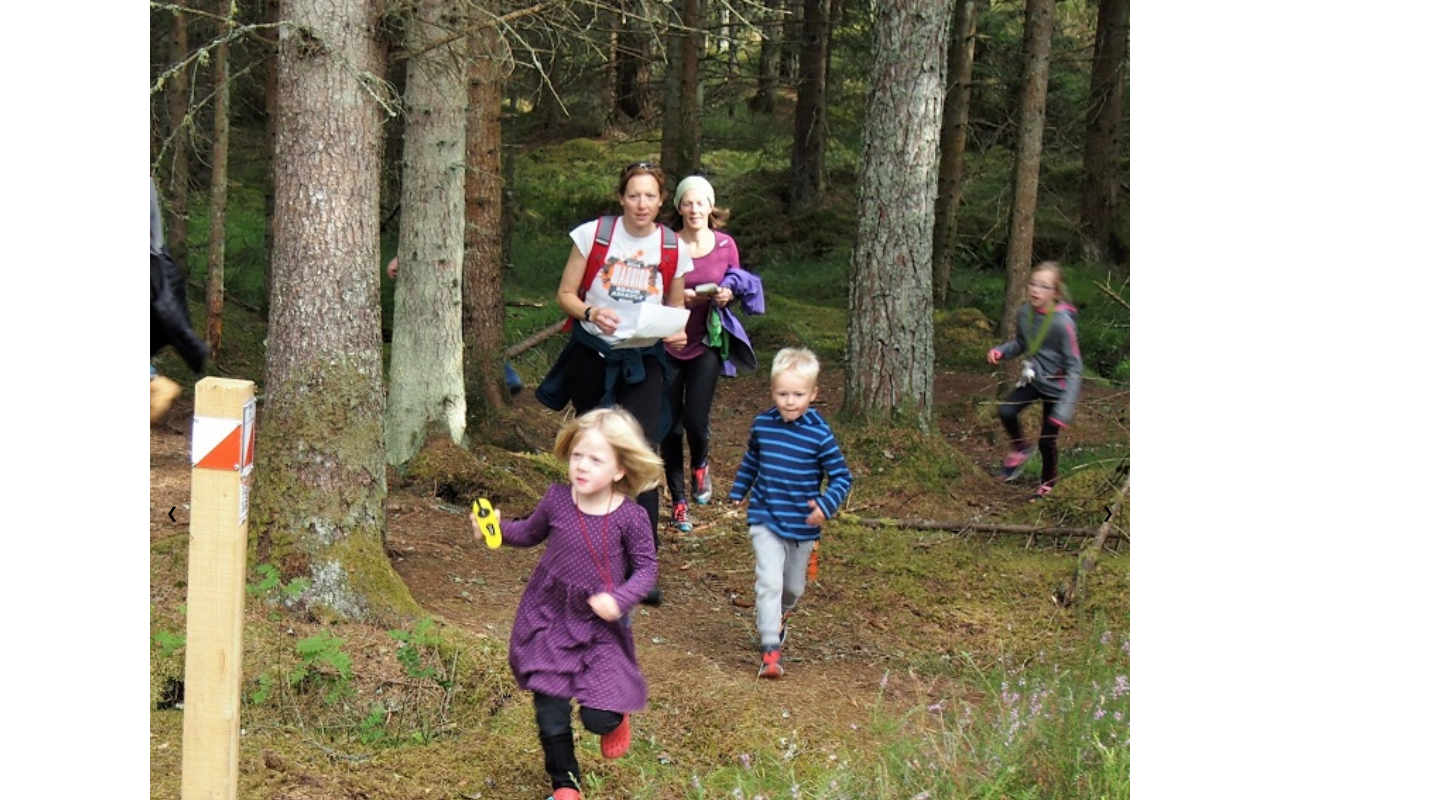
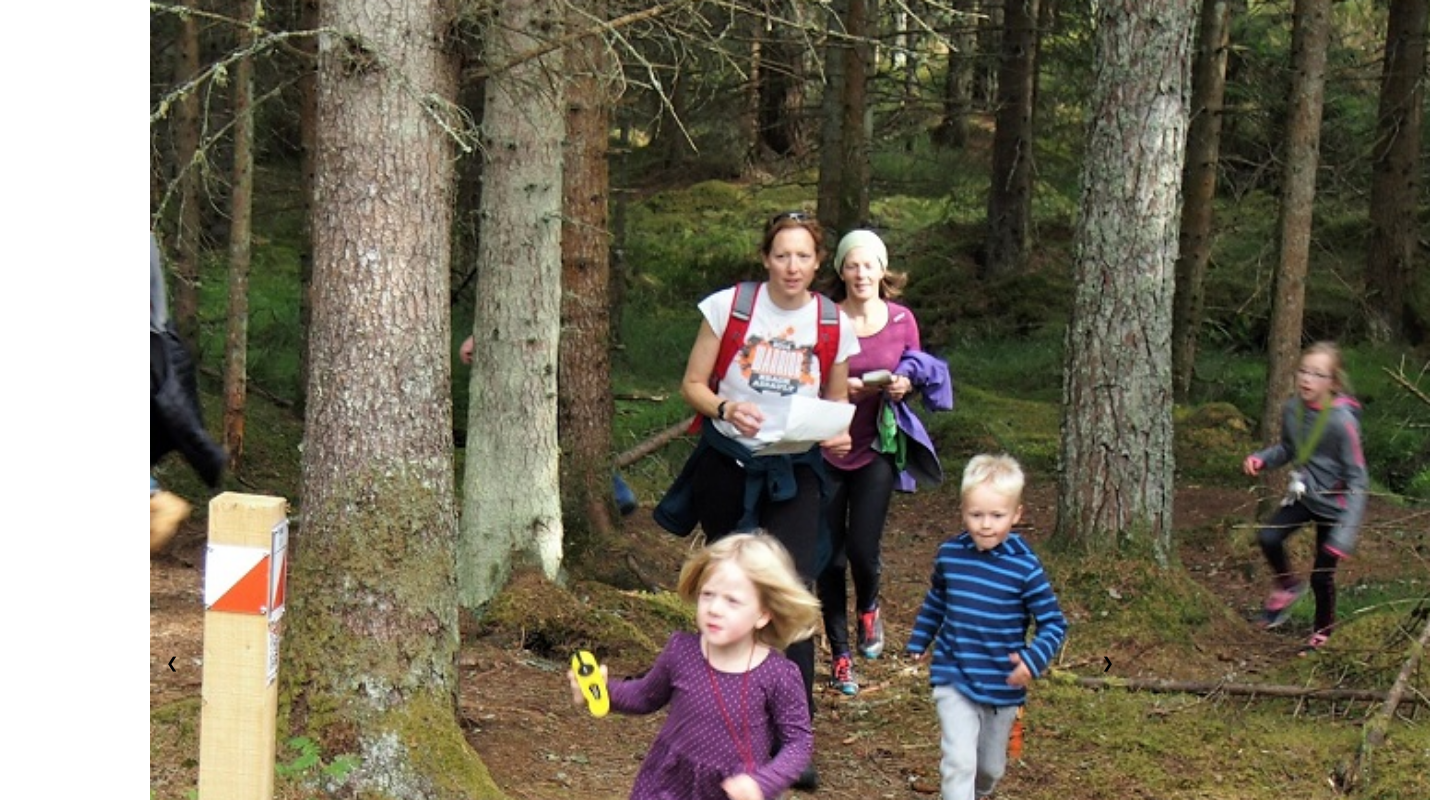
Before and after one commit to orientacao-ceara/orientacao, a plain HTML site: page index.html in a window 1280 px wide. Shown: the top 800 px of the page, 1430 px wide, since content can reach past the window. Drawn offline with nearby package versions, Linux system fonts and the light colour scheme.

Commit message:
Update index.html

```diff
--- a/index.html
+++ b/index.html
@@ -4,8 +4,8 @@
     <style>
         .foto {
             display: none;
-            width: 980px;
-            height: 980px;
+            width: 100vw;
+            height: 100vw;
         }
         .box {
             padding-left: 40px;
```
